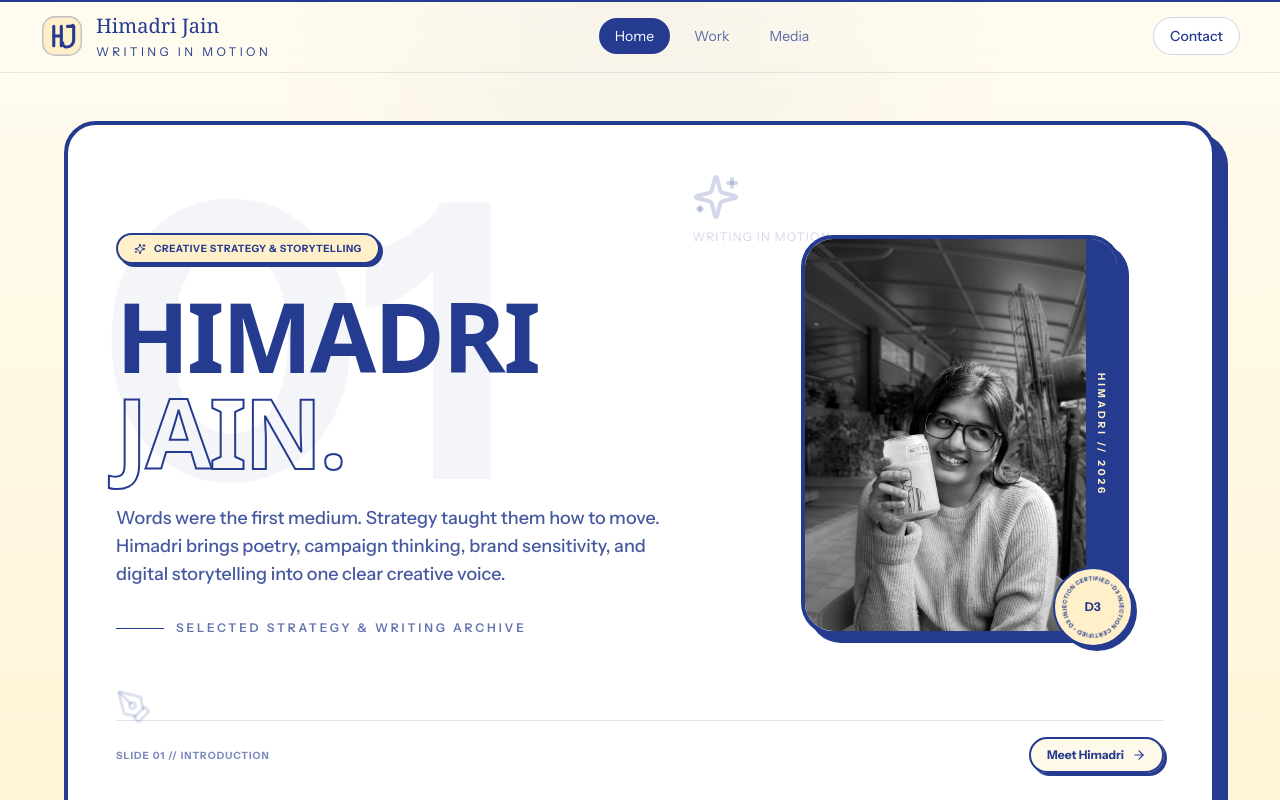
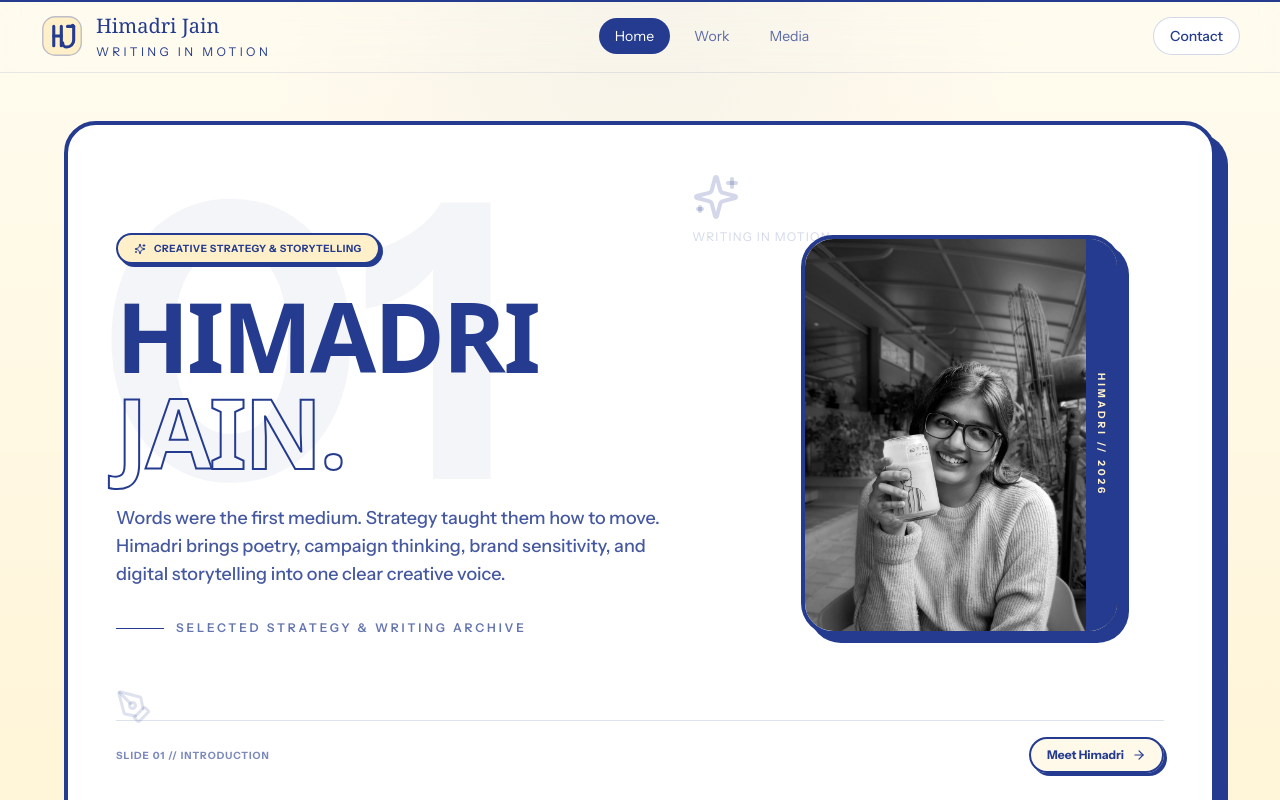
Before and after one commit to sanyamg1305/himadri-test, a React (Vite) app: page / in a window 1280 px wide. Shown: the top 800 px of the page. Built offline with nearby package versions, Linux system fonts and the light colour scheme.

Commit message:
style: remove D3 injection certified stamp from hero portrait

```diff
--- a/src/pages/Home.tsx
+++ b/src/pages/Home.tsx
@@ -147,25 +147,6 @@ export default function Home() {
                       <p className="text-[10px] font-bold uppercase tracking-[0.3em] whitespace-nowrap">
                         HIMADRI // 2026
                       </p>
-                    </div>
-                  </div>
-
-                  {/* Rotating stamp sticker */}
-                  <div className="absolute -bottom-5 -right-5 z-20 w-24 h-24 flex items-center justify-center select-none pointer-events-none md:pointer-events-auto">
-                    <div className="w-20 h-20 rounded-full border-2 border-[#243B8F] bg-[#FFF0C9] shadow-[4px_4px_0px_0px_#243B8F] flex items-center justify-center relative">
-                      <svg viewBox="0 0 100 100" className="w-full h-full animate-[spin_15s_linear_infinite] absolute inset-0">
-                        <path
-                          id="stampPath"
-                          d="M 50, 50 m -35, 0 a 35,35 0 1,1 70,0 a 35,35 0 1,1 -70,0"
-                          fill="none"
-                        />
-                        <text className="text-[7.5px] font-black uppercase fill-[#243B8F] tracking-[0.08em]">
-                          <textPath href="#stampPath" startOffset="0%">
-                            D3 injection certified • D3 injection certified •
-                          </textPath>
-                        </text>
-                      </svg>
-                      <div className="absolute z-10 text-[#243B8F] font-black text-xs">D3</div>
                     </div>
                   </div>
                 </div>
```
